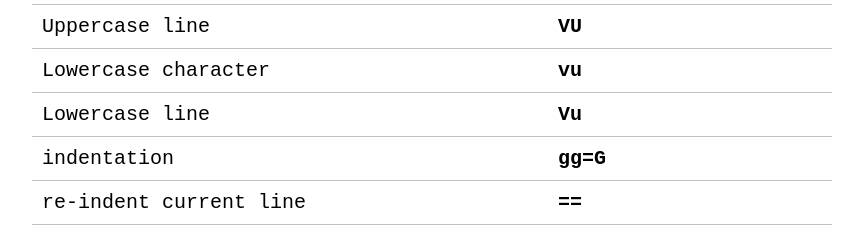
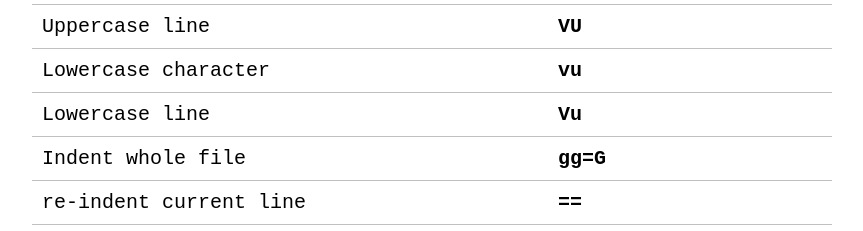
Before and after one commit to yann-yinn/vim-interactive-cheat-sheet, a React (Create React App) app: page / in a window 1280 px wide. Shown: the part 2680-2911 px from the top of the page, without its empty margins (208-1071 px from the left). Built offline with nearby package versions, Linux system fonts and the light colour scheme.

Commit message:
fix indentation label

```diff
--- a/src/components/CommandList.css
+++ b/src/components/CommandList.css
@@ -9,6 +9,7 @@
 .CommandList .command {
   white-space: nowrap;
   font-weight: bold;
+  font-family: "Courier New", Courier, monospace;
 }
 
 .CommandList table tr td {
--- a/src/config/Commands.js
+++ b/src/config/Commands.js
@@ -348,7 +348,7 @@ export default [
     keywords: "lower lowercase lowrecase lowrcase"
   },
   {
-    label: "indentation",
+    label: "Indent whole file",
     mode: "normal",
     command: "gg=G",
     keywords: "autoindent auto-index autoindentation reindent re-indent"
```
